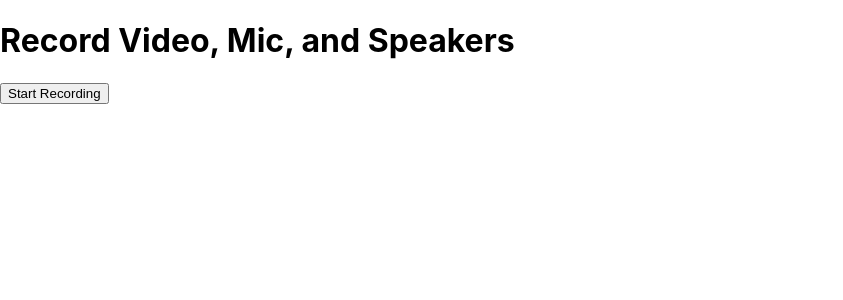
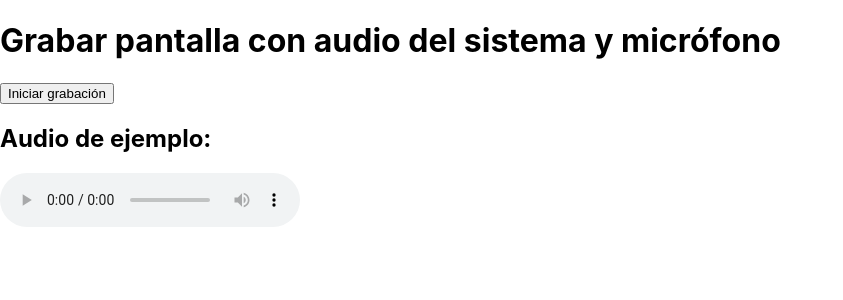
Before and after one commit to robertoclavijob/my-camera-app, a React (Create React App) app: page / in a window 1280 px wide. Shown: the top 300 px of the page, without its empty margins (0-843 px from the left). Built offline with nearby package versions, Linux system fonts and the light colour scheme.

Commit message:
Save tab audio with screen share

```diff
--- a/src/App.js
+++ b/src/App.js
@@ -1,90 +1,47 @@
-import React, { useState, useRef, useEffect } from 'react';
+import React, { useState, useRef } from 'react';
 
 function App() {
   const [isRecording, setIsRecording] = useState(false);
   const [videoURL, setVideoURL] = useState('');
-  const [audioCodec, setAudioCodec] = useState('');
-  const [videoCodec, setVideoCodec] = useState('');
-  const [browser, setBrowser] = useState('');
   const mediaRecorderRef = useRef(null);
   const streamRef = useRef(null);
   const chunksRef = useRef([]);
+  const audioRef = useRef(null); // Referencia para el audio
 
-  // This function checks for supported codec types before starting the recording
-  const getSupportedMimeType = () => {
-    const possibleTypes = [
-      'video/webm;codecs=vp9,opus', // Video codec VP9 with Opus audio codec
-      'video/webm;codecs=vp8,opus', // Video codec VP8 with Opus audio codec
-      'video/webm',
-      'video/mp4',
-      'video/mp4;codecs=h264,aac',   // H.264 video codec with AAC audio codec
-      'video/mp4;codecs="avc1.42E01E, mp4a.40.2"'
-    ];
-
-    for (let i = 0; i < possibleTypes.length; i++) {
-      if (!MediaRecorder.isTypeSupported(possibleTypes[i])) {
-        console.log(possibleTypes[i], "not supported.");
-        continue;
-      }
-      const [video = '', audio = ''] = possibleTypes[i].split(';codecs=');
-      const codecs = audio.split(',');
-      setVideoCodec(video.split('/')[1]); // Extract video codec (webm)
-      setAudioCodec(codecs[0]); // Extract audio codec (opus)
-      console.log(`Using codec: ${possibleTypes[i]}`);
-      console.log(`Using ${possibleTypes[i]}`);
-      return possibleTypes[i];
-    }
-    return ''; // Returns empty if no compatible codecs are found
-  };
-
-  const getBrowserName = () => {
-    const userAgent = navigator.userAgent;
-    let browserName = 'Unknown';
-
-    if (userAgent.indexOf('Chrome') > -1) {
-      browserName = 'Chrome';
-    } else if (userAgent.indexOf('Firefox') > -1) {
-      browserName = 'Firefox';
-    } else if (userAgent.indexOf('Safari') > -1) {
-      browserName = 'Safari';
-    } else if (userAgent.indexOf('Edge') > -1) {
-      browserName = 'Edge';
-    }
-
-    setBrowser(browserName);
-  };
-
-  useEffect(() => {
-    getBrowserName(); // Get browser name when component mounts
-  }, []);
-
-  // Starts recording video and audio (from mic and speakers)
   const startRecording = async () => {
     try {
-      // Capture the microphone audio
-      const micStream = await navigator.mediaDevices.getUserMedia({ audio: true });
+      // Captura de pantalla y audio del sistema
+      const displayStream = await navigator.mediaDevices.getDisplayMedia({
+        video: true,
+        audio: {
+          echoCancellation: true,
+          noiseSuppression: true,
+          sampleRate: 44100,
+        },
+      });
 
-      // Capture the screen audio (speakers)
-      const displayStream = await navigator.mediaDevices.getDisplayMedia({ video: true, audio: true });
+      // Captura el audio del micrófono
+      const micStream = await navigator.mediaDevices.getUserMedia({
+        audio: true,
+      });
 
-      // Merge both streams (mic and speakers)
+      // Combinar ambas pistas (pantalla + audio del sistema y micrófono)
       const combinedStream = new MediaStream([
-        ...micStream.getAudioTracks(),
-        ...displayStream.getAudioTracks(),
-        ...displayStream.getVideoTracks(),
+        ...displayStream.getTracks(),
+        ...micStream.getAudioTracks(), // Añadir solo la pista de audio del micrófono
       ]);
 
       streamRef.current = combinedStream;
 
-      const mimeType = getSupportedMimeType();
-      const options = mimeType ? { mimeType, videoBitsPerSecond: 500000 } : {};
-
-      const mediaRecorder = new MediaRecorder(combinedStream, options);
+      const mediaRecorder = new MediaRecorder(combinedStream, {
+        mimeType: 'video/webm',
+        audioBitsPerSecond: 128000,
+      });
       mediaRecorderRef.current = mediaRecorder;
 
-      mediaRecorder.ondataavailable = (e) => {
-        if (e.data.size > 0) {
-          chunksRef.current.push(e.data);
+      mediaRecorder.ondataavailable = (event) => {
+        if (event.data.size > 0) {
+          chunksRef.current.push(event.data);
         }
       };
 
@@ -92,26 +49,17 @@ function App() {
         const blob = new Blob(chunksRef.current, { type: 'video/webm' });
         const url = URL.createObjectURL(blob);
         setVideoURL(url);
-        chunksRef.current = []; // Clears the buffer
-
-        // Automatically download the video
-        const a = document.createElement('a');
-        a.href = url;
-        a.download = 'recorded-video.webm'; // Set the file name
-        document.body.appendChild(a);
-        a.click();
-        document.body.removeChild(a);
+        chunksRef.current = [];
       };
 
       mediaRecorder.start();
       setIsRecording(true);
-    } catch (err) {
-      console.error('Error accessing media devices:', err);
-      alert('Error accessing media devices: ' + err.message);
+
+    } catch (error) {
+      console.error('Error al acceder a los dispositivos multimedia:', error);
     }
   };
 
-  // Stops the recording
   const stopRecording = () => {
     mediaRecorderRef.current.stop();
     streamRef.current.getTracks().forEach(track => track.stop());
@@ -120,25 +68,25 @@ function App() {
 
   return (
     <div>
-      <h1>Record Video, Mic, and Speakers</h1>
-      <div>
-        {isRecording ? (
-          <button onClick={stopRecording}>Stop Recording</button>
-        ) : (
-          <button onClick={startRecording}>Start Recording</button>
-        )}
-      </div>
+      <h1>Grabar pantalla con audio del sistema y micrófono</h1>
+      {isRecording ? (
+        <button onClick={stopRecording}>Detener grabación</button>
+      ) : (
+        <button onClick={startRecording}>Iniciar grabación</button>
+      )}
+
       {videoURL && (
         <div>
-          <h2>Recorded Video:</h2>
+          <h2>Video grabado:</h2>
           <video src={videoURL} controls width="500" />
-          <div>
-            <p><strong>Video Codec:</strong> {videoCodec === 'vp8' ? 'VP8' : videoCodec === 'vp9' ? 'VP9' : videoCodec}</p>
-            <p><strong>Audio Codec:</strong> {audioCodec === 'opus' ? 'Opus' : audioCodec}</p>
-            <p><strong>Browser:</strong> {browser}</p>
-          </div>
         </div>
       )}
+
+      <h2>Audio de ejemplo:</h2>
+      <audio ref={audioRef} controls>
+        <source src="https://commondatastorage.googleapis.com/codeskulptor-demos/DDR_assets/Kangaroo_MusiQue_-_The_Neverwritten_Role_Playing_Game.mp3" type="audio/mpeg" />
+        Tu navegador no soporta la reproducción de audio.
+      </audio>
     </div>
   );
 }
```
